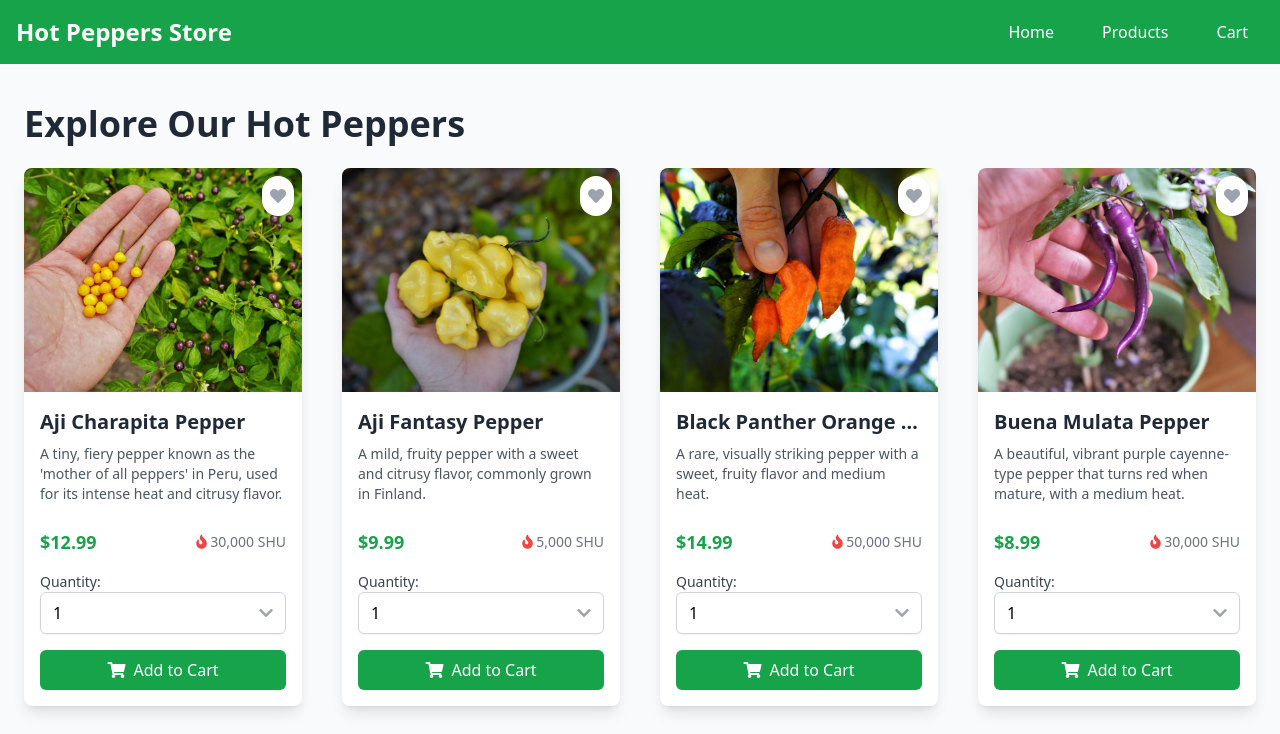
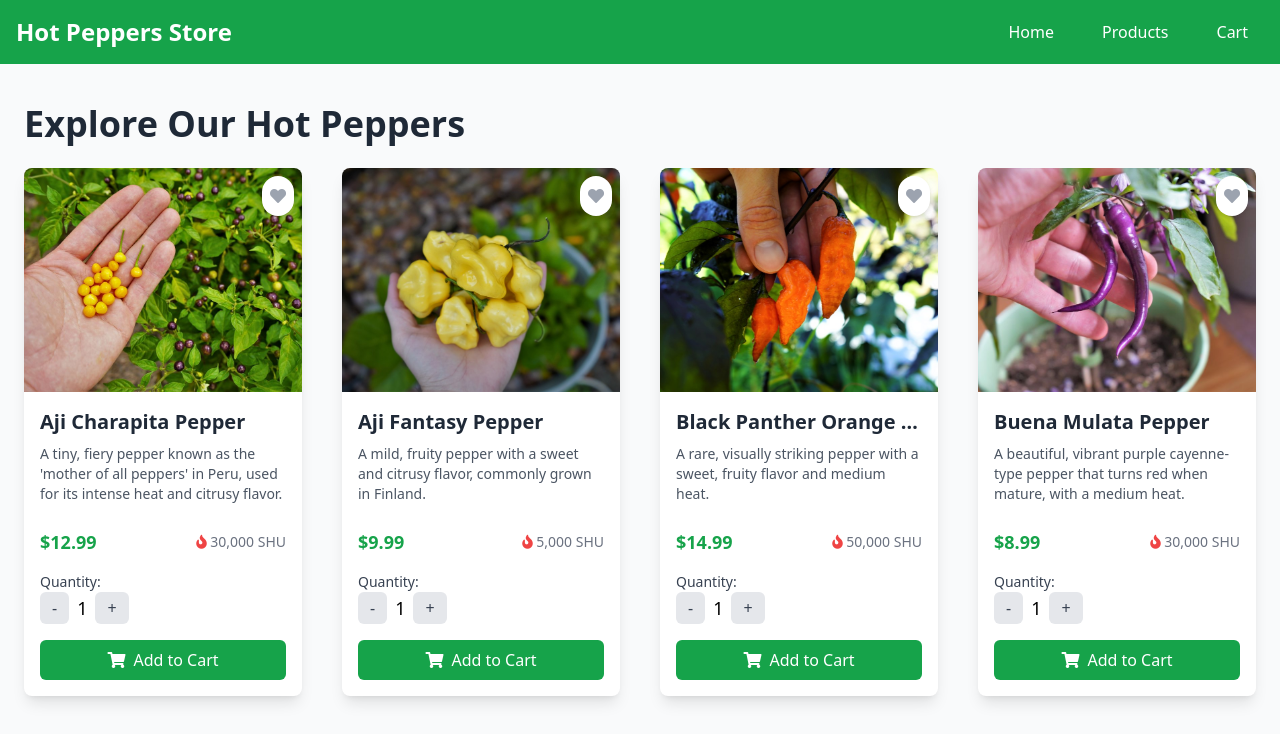
Before and after one commit to zarnescurazvan98/hot-peppers-store, a Vue app: page /products in a window 1280 px wide. Shown: the top 734 px of the page. Built offline with nearby package versions, Linux system fonts and the light colour scheme.

Commit message:
change the selector to button with + and -

```diff
--- a/src/components/CustomDropdown.vue
+++ /dev/null
@@ -1,55 +0,0 @@
-<template>
-  <div class="relative">
-    <button
-        @click="toggleDropdown"
-        class="w-full bg-white border border-gray-300 rounded-md py-2 px-3 shadow-sm flex justify-between items-center focus:outline-none focus:ring-2 focus:ring-green-500 focus:border-green-500"
-    >
-      {{ selected }}
-      <i class="fas fa-chevron-down text-gray-400"></i>
-    </button>
-
-    <!-- Dropdown Options -->
-    <ul v-if="isOpen" class="absolute mt-1 w-full bg-white border border-gray-300 rounded-md shadow-lg z-50 max-h-60 overflow-auto">
-      <li
-          v-for="option in options"
-          :key="option"
-          @click="selectOption(option)"
-          class="cursor-pointer hover:bg-green-100 py-2 px-3 text-gray-700"
-      >
-        {{ option }}
-      </li>
-    </ul>
-  </div>
-</template>
-
-<script>
-export default {
-  name: 'CustomDropdown',
-  props: {
-    modelValue: {
-      type: Number,
-      default: 1,
-    },
-    options: {
-      type: Array,
-      required: true,
-    },
-  },
-  data() {
-    return {
-      isOpen: false, // Controls dropdown visibility
-      selected: this.modelValue, // Holds selected value
-    };
-  },
-  methods: {
-    toggleDropdown() {
-      this.isOpen = !this.isOpen;
-    },
-    selectOption(option) {
-      this.selected = option;
-      this.isOpen = false; // Close the dropdown after selecting
-      this.$emit('update:modelValue', this.selected); // Emit the selected value for v-model support
-    },
-  },
-};
-</script>
--- a/src/components/ProductCard.vue
+++ b/src/components/ProductCard.vue
@@ -18,10 +18,10 @@
         <span class="text-sm text-gray-500"><i class="fas fa-fire text-red-500"></i> {{ product.scovilleScale.toLocaleString() }} SHU</span>
       </div>
 
-      <!-- Custom Dropdown for Quantity -->
+      <!-- Use QuantitySelector component here -->
       <div class="mt-4">
         <label for="quantity" class="block text-sm font-medium text-gray-700">Quantity:</label>
-        <CustomDropdown v-model="selectedQuantity" :options="quantities" />
+        <QuantitySelector v-model="selectedQuantity" />
       </div>
 
       <button @click="addToCart" class="mt-4 w-full bg-green-600 text-white py-2 rounded-md hover:bg-green-700 transition duration-200 flex items-center justify-center">
@@ -32,12 +32,12 @@
 </template>
 
 <script>
-import CustomDropdown from '../components/CustomDropdown.vue';
+import QuantitySelector from '../components/QuantitySelector.vue';
 
 export default {
   name: 'ProductCard',
   components: {
-    CustomDropdown,
+    QuantitySelector,
   },
   props: {
     product: {
@@ -48,7 +48,6 @@ export default {
   data() {
     return {
       selectedQuantity: 1,
-      quantities: Array.from({ length: 10 }, (_, i) => i + 1),
     };
   },
   methods: {
--- /dev/null
+++ b/src/components/QuantitySelector.vue
@@ -0,0 +1,49 @@
+<template>
+  <div class="flex items-center space-x-2">
+    <button @click="decreaseQuantity" class="bg-gray-200 text-gray-700 px-3 py-1 rounded-md hover:bg-gray-300 transition">-</button>
+    <span class="text-lg">{{ quantity }}</span>
+    <button @click="increaseQuantity" class="bg-gray-200 text-gray-700 px-3 py-1 rounded-md hover:bg-gray-300 transition">+</button>
+  </div>
+</template>
+
+<script>
+export default {
+  name: 'QuantitySelector',
+  props: {
+    modelValue: {
+      type: Number,
+      required: true,
+    },
+    max: {
+      type: Number,
+      default: 10,
+    },
+    min: {
+      type: Number,
+      default: 1,
+    },
+  },
+  computed: {
+    quantity: {
+      get() {
+        return this.modelValue;
+      },
+      set(value) {
+        this.$emit('update:modelValue', value);
+      },
+    },
+  },
+  methods: {
+    increaseQuantity() {
+      if (this.quantity < this.max) {
+        this.quantity += 1;
+      }
+    },
+    decreaseQuantity() {
+      if (this.quantity > this.min) {
+        this.quantity -= 1;
+      }
+    },
+  },
+};
+</script>
--- a/src/views/ShoppingCart.vue
+++ b/src/views/ShoppingCart.vue
@@ -12,10 +12,8 @@
           <p class="text-sm text-gray-600">Subtotal: ${{ (item.price * item.quantity).toFixed(2) }}</p>
         </div>
 
-        <!-- Custom Dropdown for Quantity -->
-        <div class="relative w-20">
-          <CustomDropdown v-model="item.quantity" :options="quantities" />
-        </div>
+        <!-- Use QuantitySelector component here -->
+        <QuantitySelector v-model="item.quantity" @update:modelValue="updateQuantity(item.id, $event)" />
 
         <button @click="removeFromCart(item.id)" class="flex items-center justify-center bg-red-500 text-white p-3 rounded-lg hover:bg-red-600 transition">
           <i class="fas fa-trash-alt"></i>
@@ -37,12 +35,12 @@
 </template>
 
 <script>
-import CustomDropdown from '../components/CustomDropdown.vue';
+import QuantitySelector from '../components/QuantitySelector.vue';
 
 export default {
   name: 'ShoppingCart',
   components: {
-    CustomDropdown,
+    QuantitySelector,
   },
   computed: {
     cartItems() {
@@ -50,9 +48,6 @@ export default {
     },
     cartTotal() {
       return this.$store.getters.cartTotal;
-    },
-    quantities() {
-      return Array.from({ length: 10 }, (_, i) => i + 1);
     },
   },
   methods: {
```
